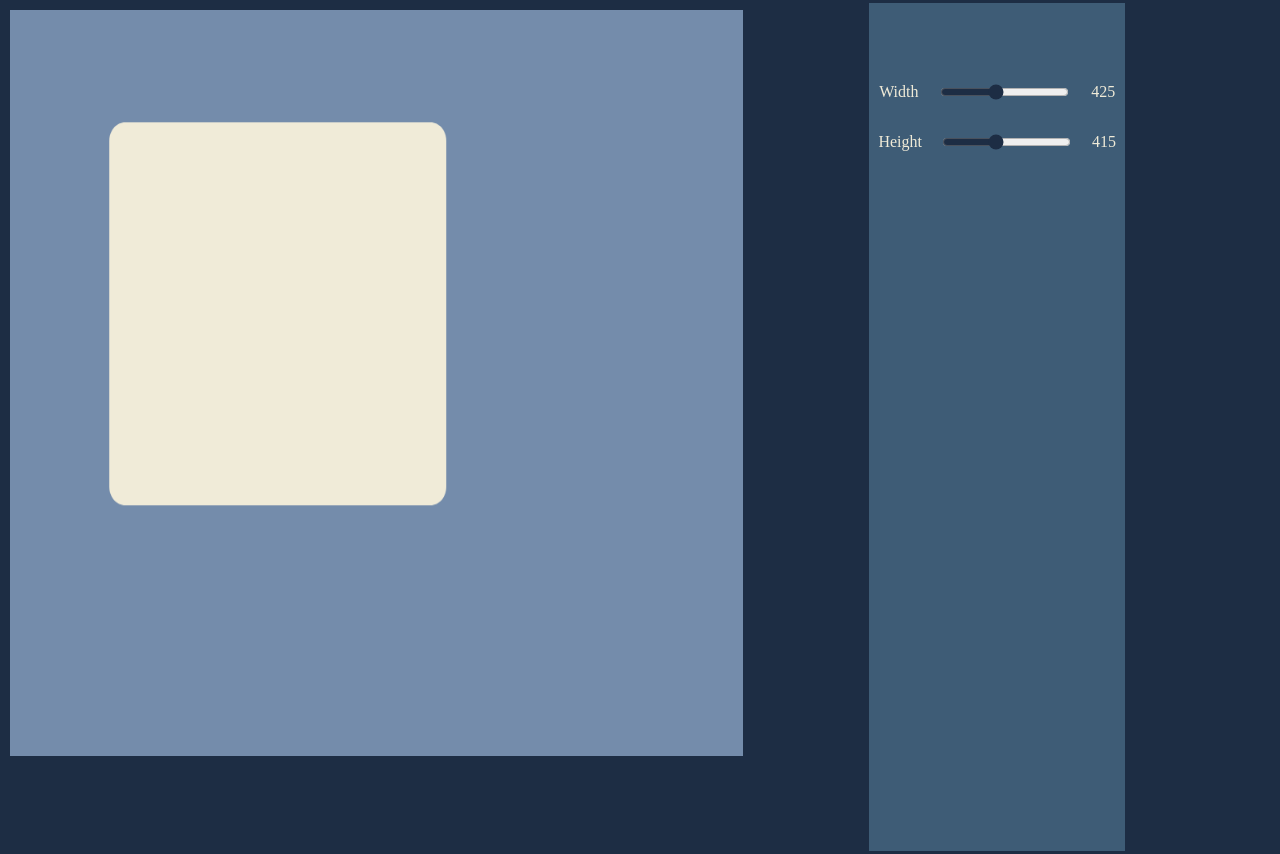
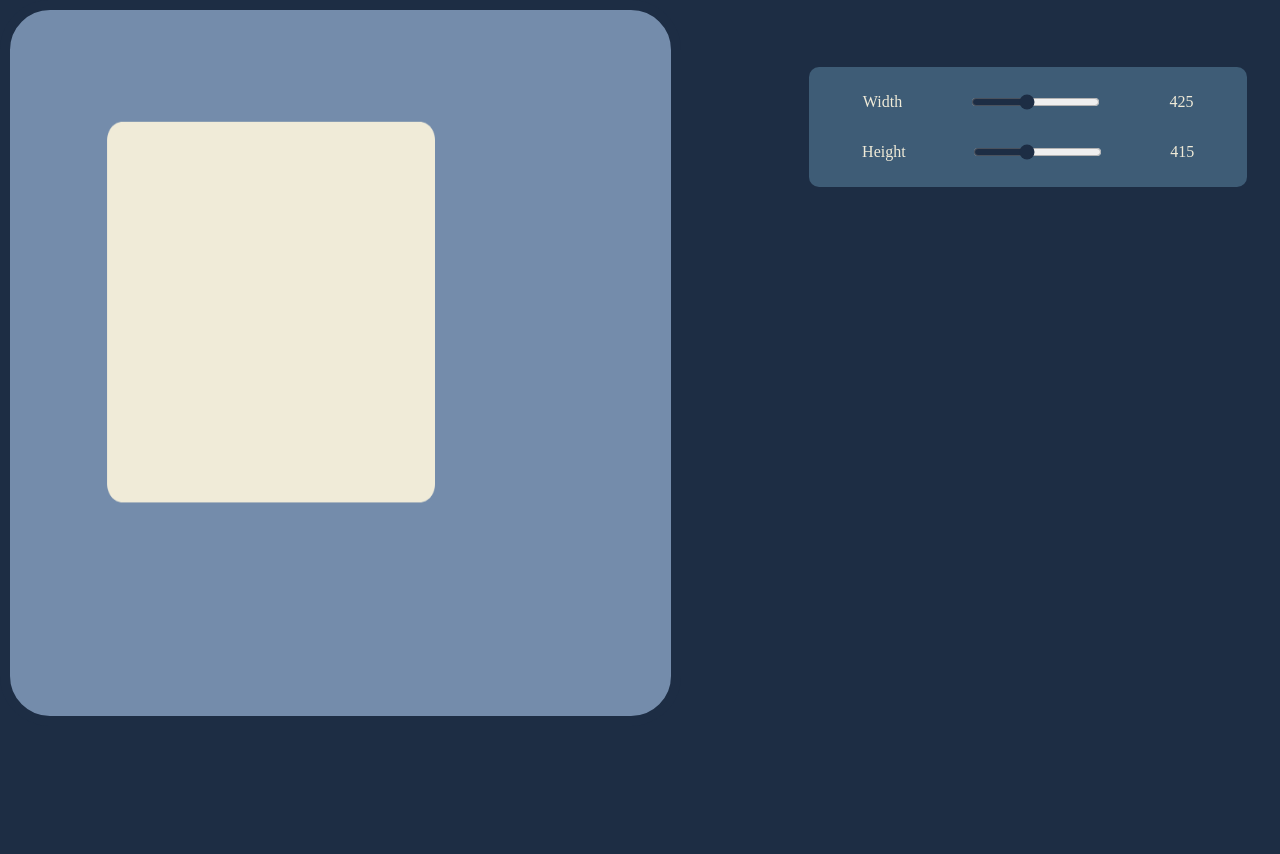
Before and after one commit to hecsadecimal/custom-pegboard-configurator, a website built with Vite: page pegboard-configurator/index.html in a window 1280 px wide. Built offline with nearby package versions, Linux system fonts and the light colour scheme; what paperjs-offset would draw is missing.

Commit message:
making it prettier

```diff
--- a/pegboard-configurator/index.html
+++ b/pegboard-configurator/index.html
@@ -11,6 +11,7 @@
       <canvas id="myCanvas" class="canvas"></canvas>
     </div>
     <div class="sidebar">
+      <div class="sidebar-contents">
         <div class="slider">
           <p>Width</p>
           <input
@@ -37,6 +38,7 @@
         </div>
       </div>
     </div>
+  </div>
 
   <script type="module" src="src/main.js"></script>
 </body>
@@ -59,19 +61,28 @@
   .canvas {
     padding: 20px;
     border: 10px solid #1D2D44;
-    height: 90%;
+    height: 85%;
     width: 80%;
     background-color: #748CAB;
+    border-radius: 50px;
   }
 
   .sidebar {
     display: flex;
     flex-direction: column;
     padding-top: 5%;
-    min-width: 20%;
     height: 100%;
+    width: 40%;
+    align-items: stretch;
     border: solid #1D2D44;
+  }
+
+  .sidebar-contents {
+    border-radius: 10px;
+    width: 80%;
+    align-self: center;
     background-color: #3E5C76;
+    padding: 10px 20px 10px 20px;
   }
 
   .slider {
```
Lines whose indentation alone changed are shown as unchanged.
